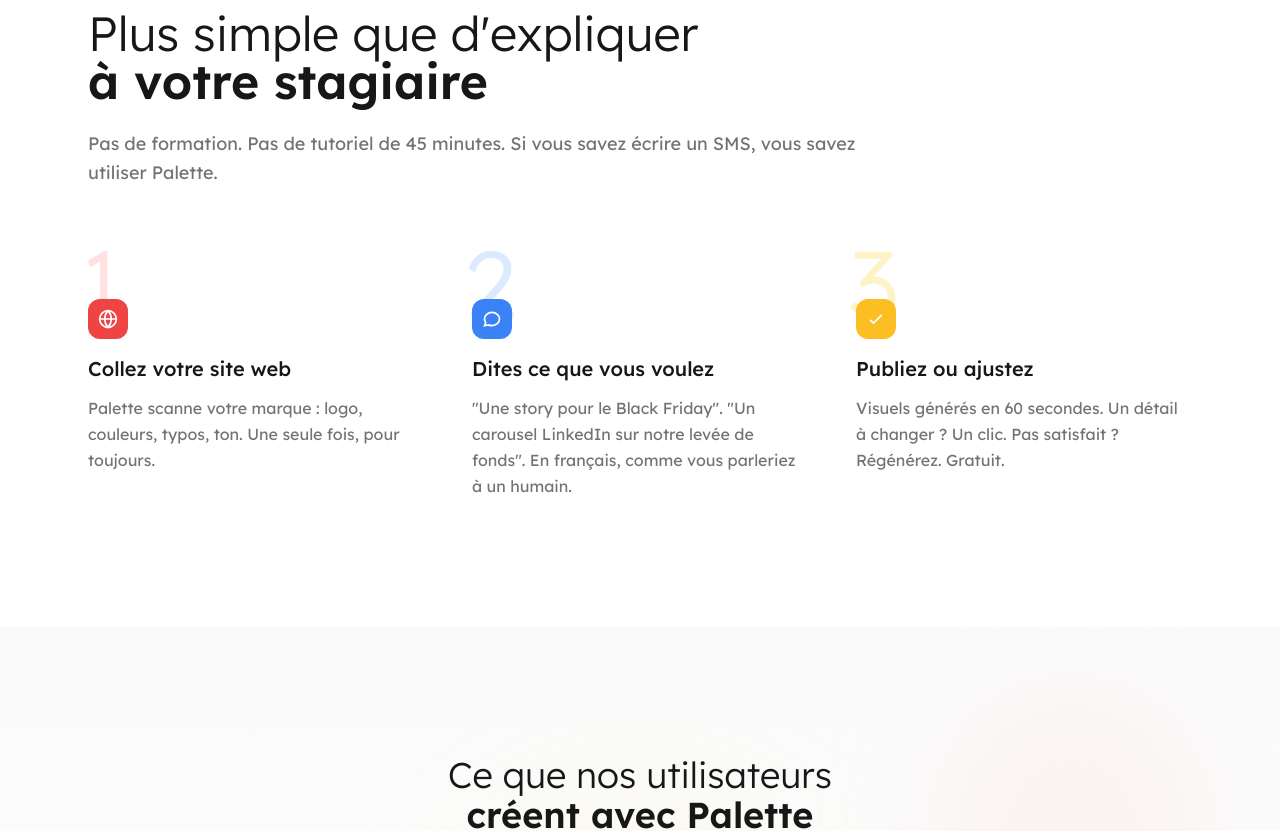
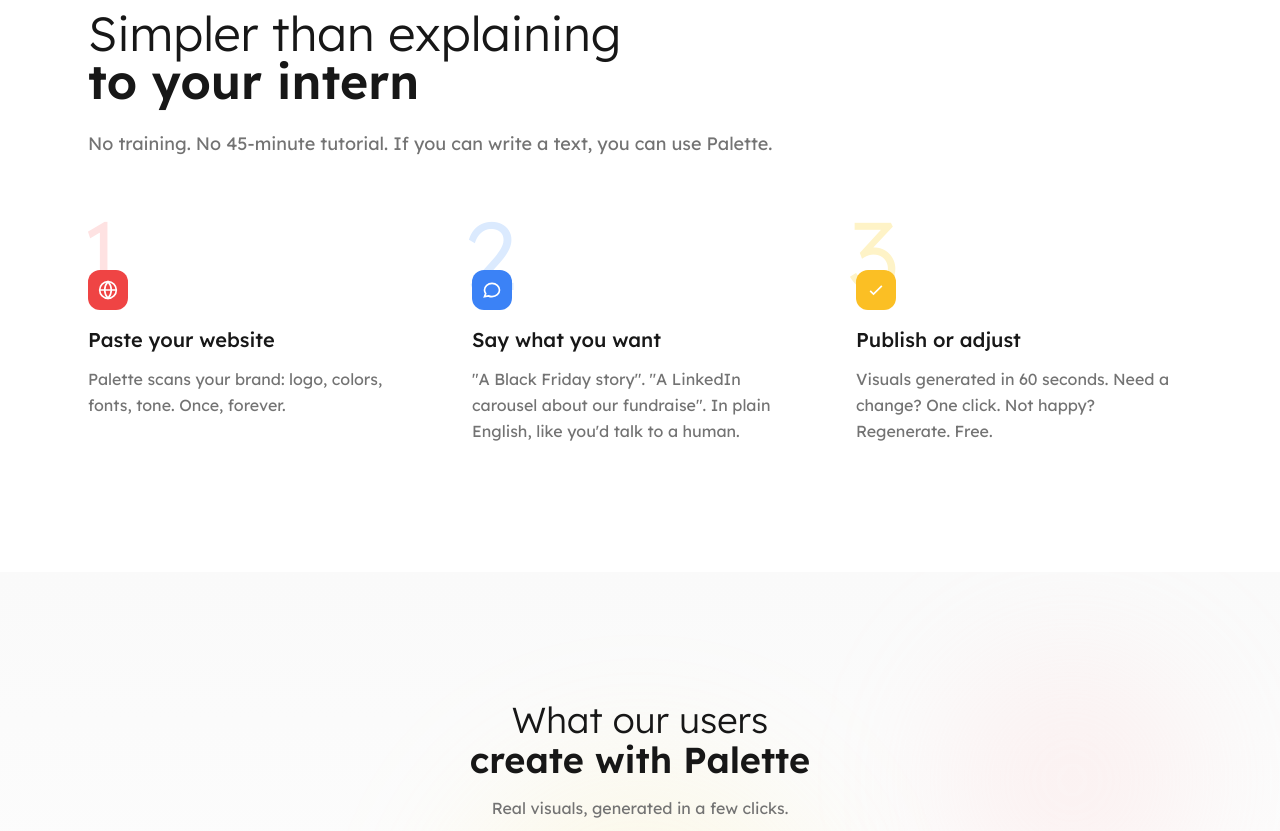
Before and after one commit to Liftof/briefbox, a Next.js app: page / in a window 1280 px wide. Shown: the part 1880-2711 px from the top of the page. Built offline with nearby package versions, Linux system fonts and the light colour scheme; no server answers.

Commit message:
feat: i18n - Landing page (How it Works + Gallery)
- Section headline + subheadline
- 3 steps with titles and descriptions
- Gallery section headline

Total translated: Problem, Comparison, How it Works, Gallery headers

```diff
--- a/app/page.tsx
+++ b/app/page.tsx
@@ -138,11 +138,17 @@
               <span className="text-xs font-mono uppercase tracking-[0.2em] text-gray-400">{locale === 'fr' ? 'Comment ça marche' : 'How it works'}</span>
             </div>
             <h2 className="text-3xl md:text-4xl lg:text-5xl font-light text-gray-900 leading-tight mb-6">
-              Plus simple que d'expliquer<br />
-              <span className="font-semibold">à votre stagiaire</span>
+              {locale === 'fr' ? (
+                <>Plus simple que d'expliquer<br /><span className="font-semibold">à votre stagiaire</span></>
+              ) : (
+                <>Simpler than explaining<br /><span className="font-semibold">to your intern</span></>
+              )}
             </h2>
             <p className="text-gray-500 leading-relaxed text-lg">
-              Pas de formation. Pas de tutoriel de 45 minutes. Si vous savez écrire un SMS, vous savez utiliser Palette.
+              {locale === 'fr'
+                ? 'Pas de formation. Pas de tutoriel de 45 minutes. Si vous savez écrire un SMS, vous savez utiliser Palette.'
+                : 'No training. No 45-minute tutorial. If you can write a text, you can use Palette.'
+              }
             </p>
           </div>
 
@@ -157,9 +163,12 @@
                     <path d="M2 12h20M12 2a15.3 15.3 0 0 1 4 10 15.3 15.3 0 0 1-4 10 15.3 15.3 0 0 1-4-10 15.3 15.3 0 0 1 4-10z" />
                   </svg>
                 </div>
-                <h3 className="text-xl font-medium text-gray-900 mb-3">Collez votre site web</h3>
+                <h3 className="text-xl font-medium text-gray-900 mb-3">{locale === 'fr' ? 'Collez votre site web' : 'Paste your website'}</h3>
                 <p className="text-gray-500 leading-relaxed">
-                  Palette scanne votre marque : logo, couleurs, typos, ton. Une seule fois, pour toujours.
+                  {locale === 'fr'
+                    ? 'Palette scanne votre marque : logo, couleurs, typos, ton. Une seule fois, pour toujours.'
+                    : 'Palette scans your brand: logo, colors, fonts, tone. Once, forever.'
+                  }
                 </p>
               </div>
             </div>
@@ -173,9 +182,12 @@
                     <path d="M8 12h.01M12 12h.01M16 12h.01M21 12c0 4.418-4.03 8-9 8a9.863 9.863 0 01-4.255-.949L3 20l1.395-3.72C3.512 15.042 3 13.574 3 12c0-4.418 4.03-8 9-8s9 3.582 9 8z" />
                   </svg>
                 </div>
-                <h3 className="text-xl font-medium text-gray-900 mb-3">Dites ce que vous voulez</h3>
+                <h3 className="text-xl font-medium text-gray-900 mb-3">{locale === 'fr' ? 'Dites ce que vous voulez' : 'Say what you want'}</h3>
                 <p className="text-gray-500 leading-relaxed">
-                  "Une story pour le Black Friday". "Un carousel LinkedIn sur notre levée de fonds". En français, comme vous parleriez à un humain.
+                  {locale === 'fr'
+                    ? '"Une story pour le Black Friday". "Un carousel LinkedIn sur notre levée de fonds". En français, comme vous parleriez à un humain.'
+                    : '"A Black Friday story". "A LinkedIn carousel about our fundraise". In plain English, like you\'d talk to a human.'
+                  }
                 </p>
               </div>
             </div>
@@ -189,9 +201,12 @@
                     <path d="M5 13l4 4L19 7" />
                   </svg>
                 </div>
-                <h3 className="text-xl font-medium text-gray-900 mb-3">Publiez ou ajustez</h3>
+                <h3 className="text-xl font-medium text-gray-900 mb-3">{locale === 'fr' ? 'Publiez ou ajustez' : 'Publish or adjust'}</h3>
                 <p className="text-gray-500 leading-relaxed">
-                  Visuels générés en 60 secondes. Un détail à changer ? Un clic. Pas satisfait ? Régénérez. Gratuit.
+                  {locale === 'fr'
+                    ? 'Visuels générés en 60 secondes. Un détail à changer ? Un clic. Pas satisfait ? Régénérez. Gratuit.'
+                    : 'Visuals generated in 60 seconds. Need a change? One click. Not happy? Regenerate. Free.'
+                  }
                 </p>
               </div>
             </div>
@@ -210,10 +225,13 @@
         <div className="max-w-6xl mx-auto px-6 relative z-10">
           <div className="text-center mb-16">
             <h2 className="text-3xl md:text-4xl font-light text-gray-900 leading-tight mb-4">
-              Ce que nos utilisateurs<br />
-              <span className="font-semibold">créent avec Palette</span>
+              {locale === 'fr' ? (
+                <>Ce que nos utilisateurs<br /><span className="font-semibold">créent avec Palette</span></>
+              ) : (
+                <>What our users<br /><span className="font-semibold">create with Palette</span></>
+              )}
             </h2>
-            <p className="text-gray-500">De vrais visuels, générés en quelques clics.</p>
+            <p className="text-gray-500">{locale === 'fr' ? 'De vrais visuels, générés en quelques clics.' : 'Real visuals, generated in a few clicks.'}</p>
           </div>
 
           {/* Infinite scrolling gallery */}
```
